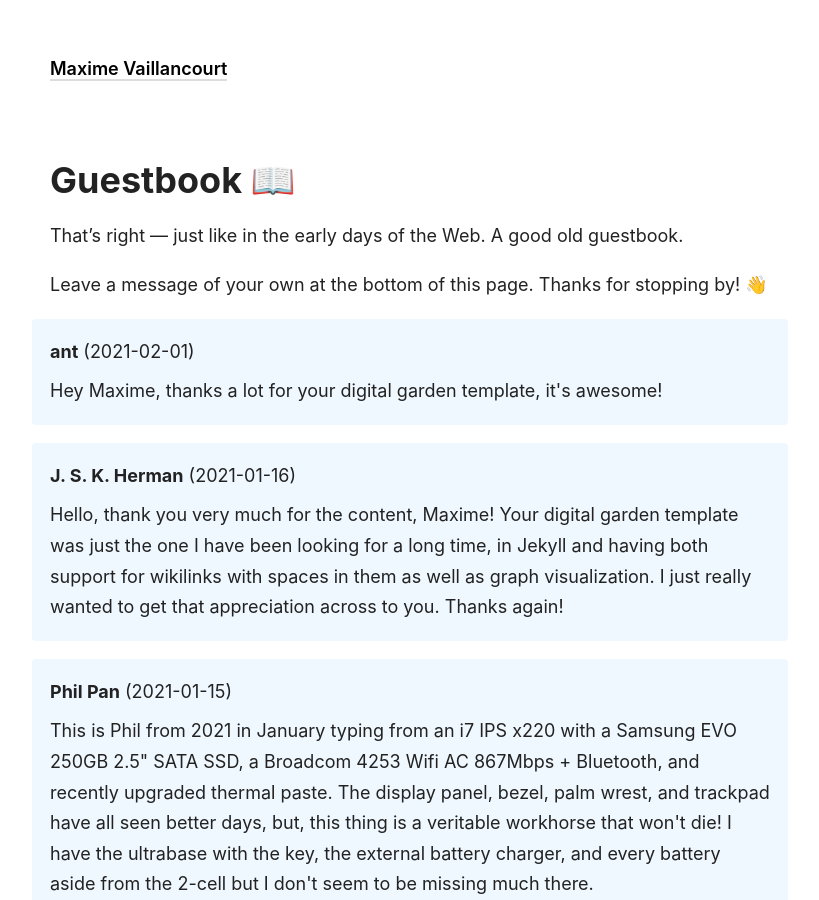
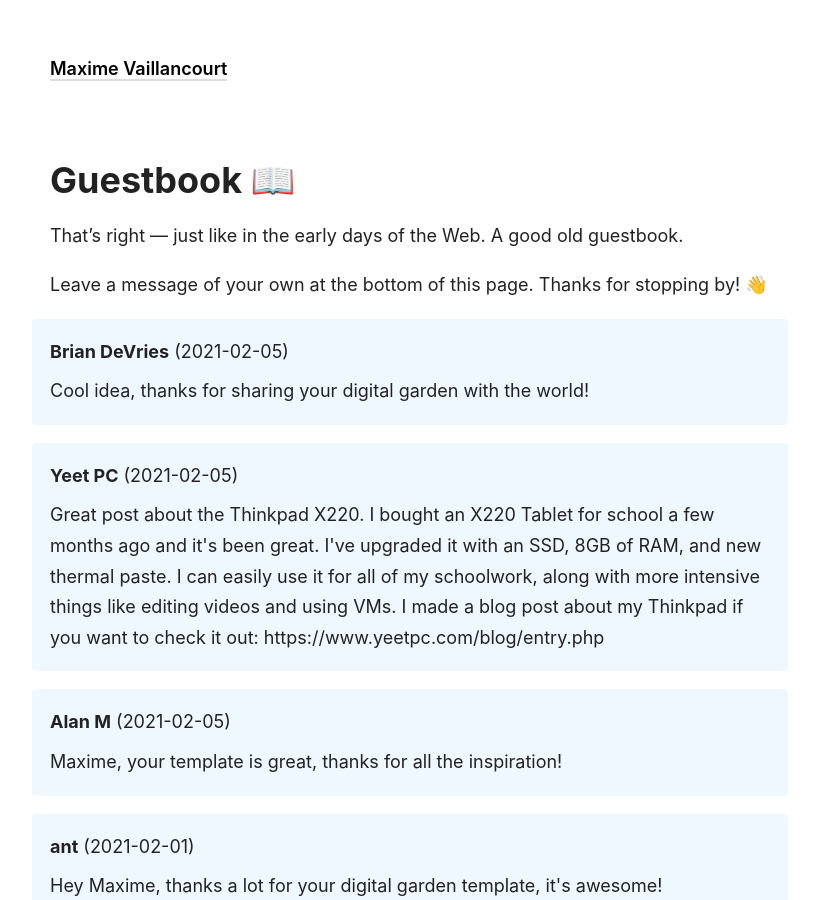
Before and after one commit to maximevaillancourt/maximevaillancourt.github.io, a Jekyll site: the page built from _pages/guestbook.md, in a window 1280 px wide and 900 px high. Shown: the whole window, without its empty margins (230-1049 px from the left). Built offline with Jekyll 4.4.1, drawn with Linux system fonts in a browser that asks for light colours.

Commit message:
Update guestbook messages from Netlify Forms API

```diff
--- a/_data/guestbook_messages.yml
+++ b/_data/guestbook_messages.yml
@@ -95,3 +95,19 @@
   author: ant
   timestamp: '2021-02-01T17:11:01+00:00'
   body: Hey Maxime, thanks a lot for your digital garden template, it&#39;s awesome!
+- netlify_submission_id: 601cedfbee525d6952a5631e
+  author: Alan M
+  timestamp: '2021-02-05T07:04:27+00:00'
+  body: Maxime, your template is great, thanks for all the inspiration!
+- netlify_submission_id: 601dac87653afb9255d01da7
+  author: Yeet PC
+  timestamp: '2021-02-05T20:37:27+00:00'
+  body: 'Great post about the Thinkpad X220. I bought an X220 Tablet for school a
+    few months ago and it&#39;s been great. I&#39;ve upgraded it with an SSD, 8GB
+    of RAM, and new thermal paste. I can easily use it for all of my schoolwork, along
+    with more intensive things like editing videos and using VMs. I made a blog post
+    about my Thinkpad if you want to check it out: https://www.yeetpc.com/blog/entry.php'
+- netlify_submission_id: 601db9cbaa7e6a4090429d0f
+  author: Brian DeVries
+  timestamp: '2021-02-05T21:34:03+00:00'
+  body: Cool idea, thanks for sharing your digital garden with the world!
```
